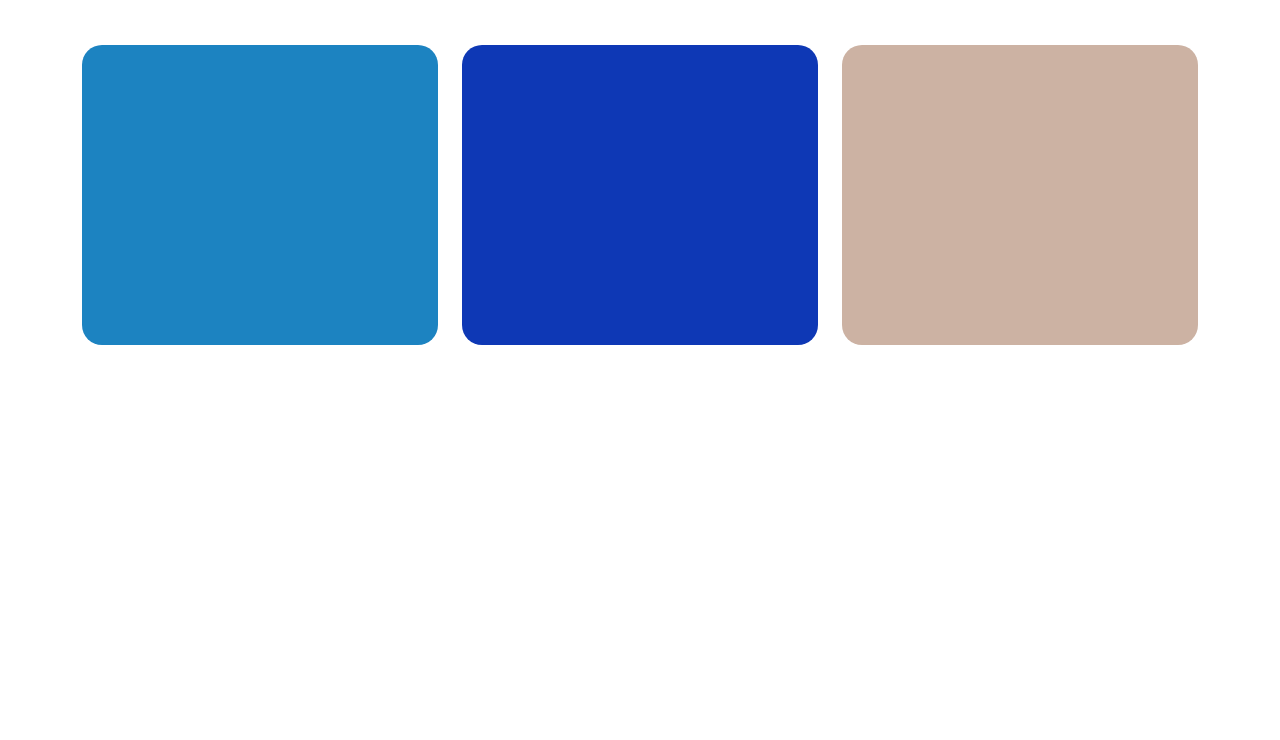
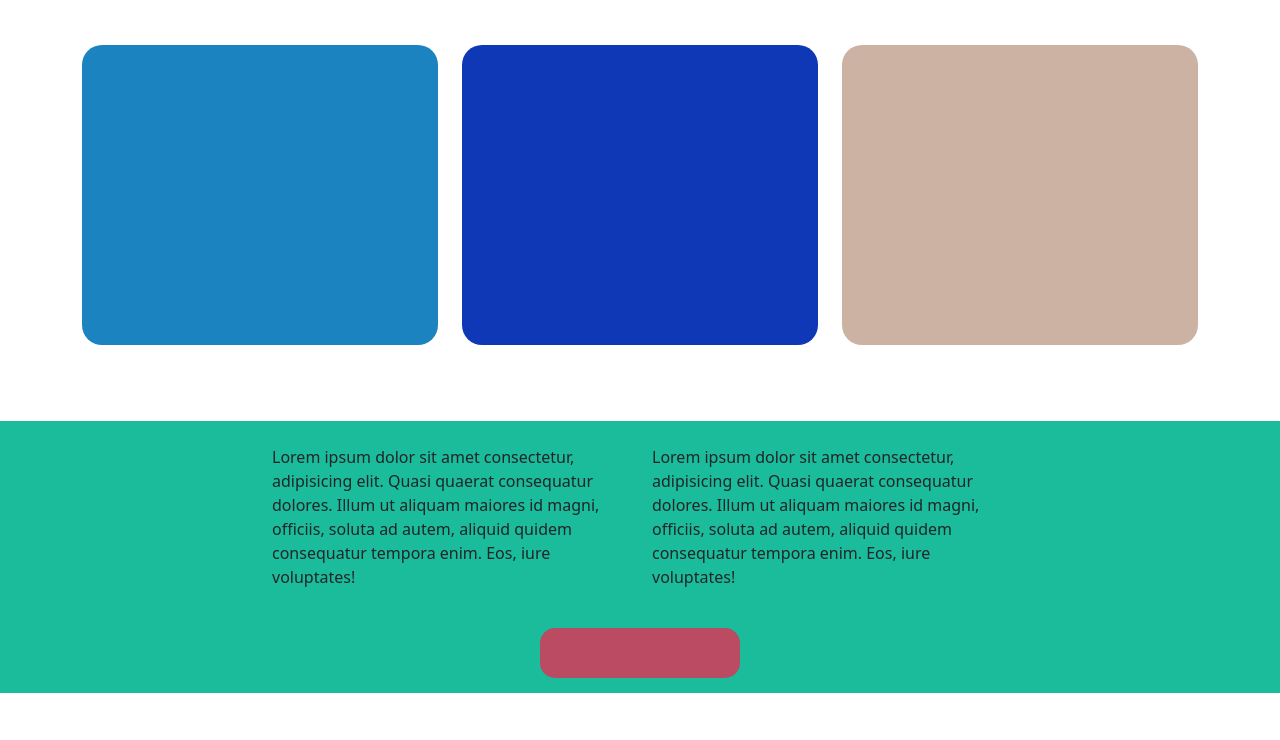
Before and after one commit to Simichus/html-css-bootstrap-freelancer, a plain HTML site: page index.html in a window 1280 px wide. Shown: the part 983-1723 px from the top of the page. Before the commit the page ends 1328 px from the top, so only its background shows below. Drawn offline with nearby package versions, Linux system fonts and the light colour scheme.

Commit message:
Aggiunta sezione about + contact us

```diff
--- a/css/style.css
+++ b/css/style.css
@@ -24,6 +24,10 @@
     background-color: #ccb2a3;
 }
 
+.bg-green{
+    background-color: #1abc9c;
+}
+
 /* Body */
 
 header{
@@ -33,7 +37,10 @@ header{
 
 #jumbotrone{
     height: 500px;
-    background-color: #1abc9c;
+    margin-bottom: 100px;
+}
+
+#portfolio{
     margin-bottom: 100px;
 }
 
@@ -41,3 +48,17 @@ header{
     height: 300px;
     border-radius: 20px;
 }
+
+.download-button{
+    width: 200px;
+    height: 50px;
+    margin: 15px auto;
+    border-radius: 15px;
+}
+
+.contact{
+    margin: 50px auto;
+    height: 500px;
+    border: 1px solid salmon;
+
+}
--- a/index.html
+++ b/index.html
@@ -14,7 +14,7 @@
 <body>
     <header class="container-fluid"></header>
     <main>
-        <div class="container-fluid" id="jumbotrone"></div>
+        <div class="container-fluid bg-green" id="jumbotrone"></div>
         <div class="container" id="portfolio">
             <div class="row gy-5">
                 <div class="col-12 col-sm-6 col-lg-4">
@@ -37,6 +37,37 @@
                 </div>
             </div>
         </div>
+
+        <div class="container-fluid bg-green" id="about">
+
+            <div class="container">
+                <div class="row gy-4">
+                    <div class="col-10 offset-1 col-sm-5 offset-sm-1 col-lg-4 offset-lg-2">
+                        <div>Lorem ipsum dolor sit amet consectetur, adipisicing elit. Quasi quaerat consequatur
+                            dolores. Illum ut aliquam maiores id magni, officiis, soluta ad autem, aliquid quidem
+                            consequatur tempora enim. Eos, iure voluptates!</div>
+                        </div>
+                        <div class="col-10 offset-1 col-sm-5 offset-sm-0 col-lg-4">
+                            <div>Lorem ipsum dolor sit amet consectetur, adipisicing elit. Quasi quaerat consequatur
+                                dolores. Illum ut aliquam maiores id magni, officiis, soluta ad autem, aliquid quidem
+                                consequatur tempora enim. Eos, iure voluptates!</div>
+                            </div>
+                        <div class="col-12">
+                            <div class="download-button bg-red"></div>
+                        </div>
+                    </div>
+                </div>
+            </div>
+
+        <div class="container" id="contact-us">
+            <div class="row gy-4">
+                <div class="col-10 offset-1 col-lg-8 offset-lg-2">
+                    <div class="contact">
+
+                    </div>
+                </div>
+            </div>
+        </div>
     </main>
 
 </body>
```
Lines whose indentation alone changed are shown as unchanged.
